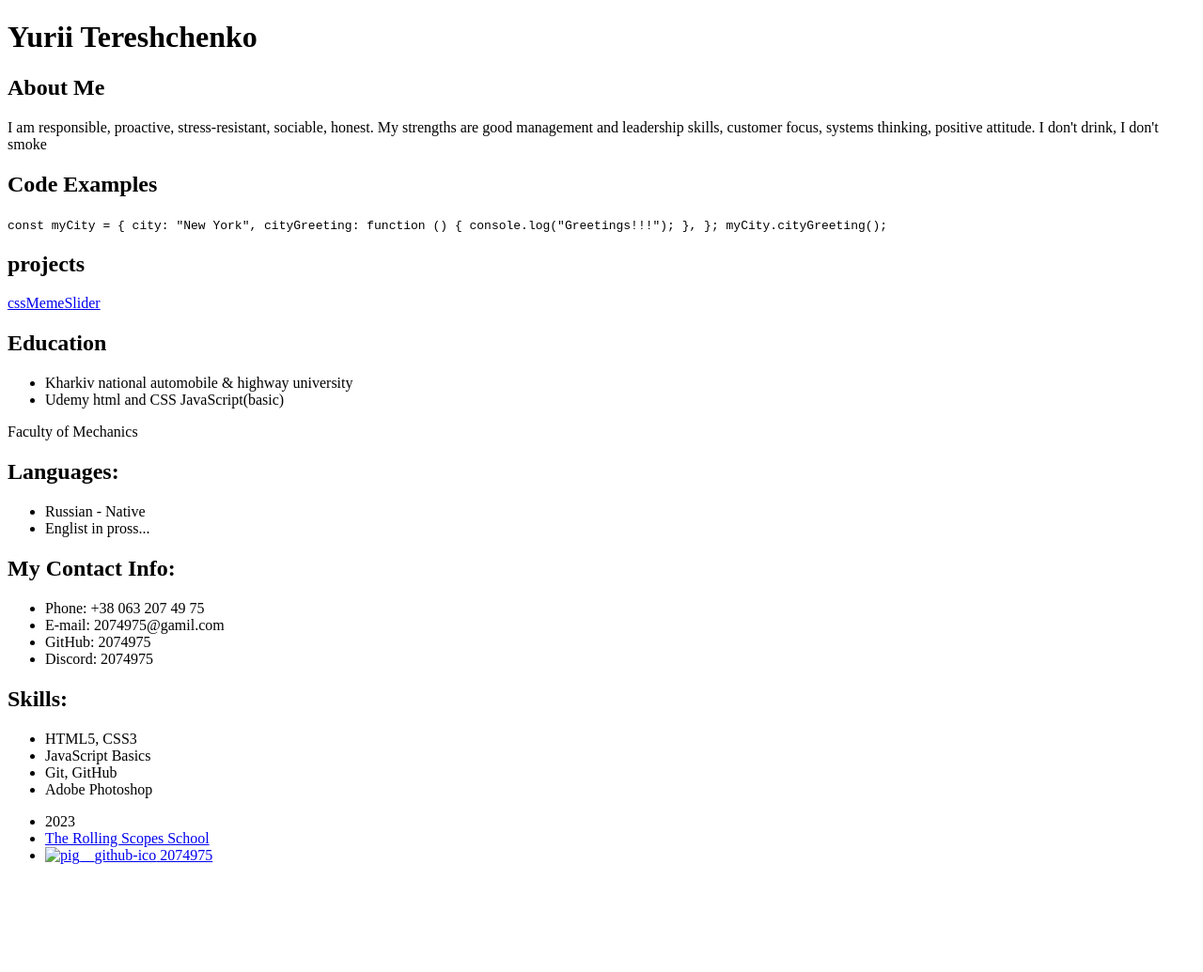
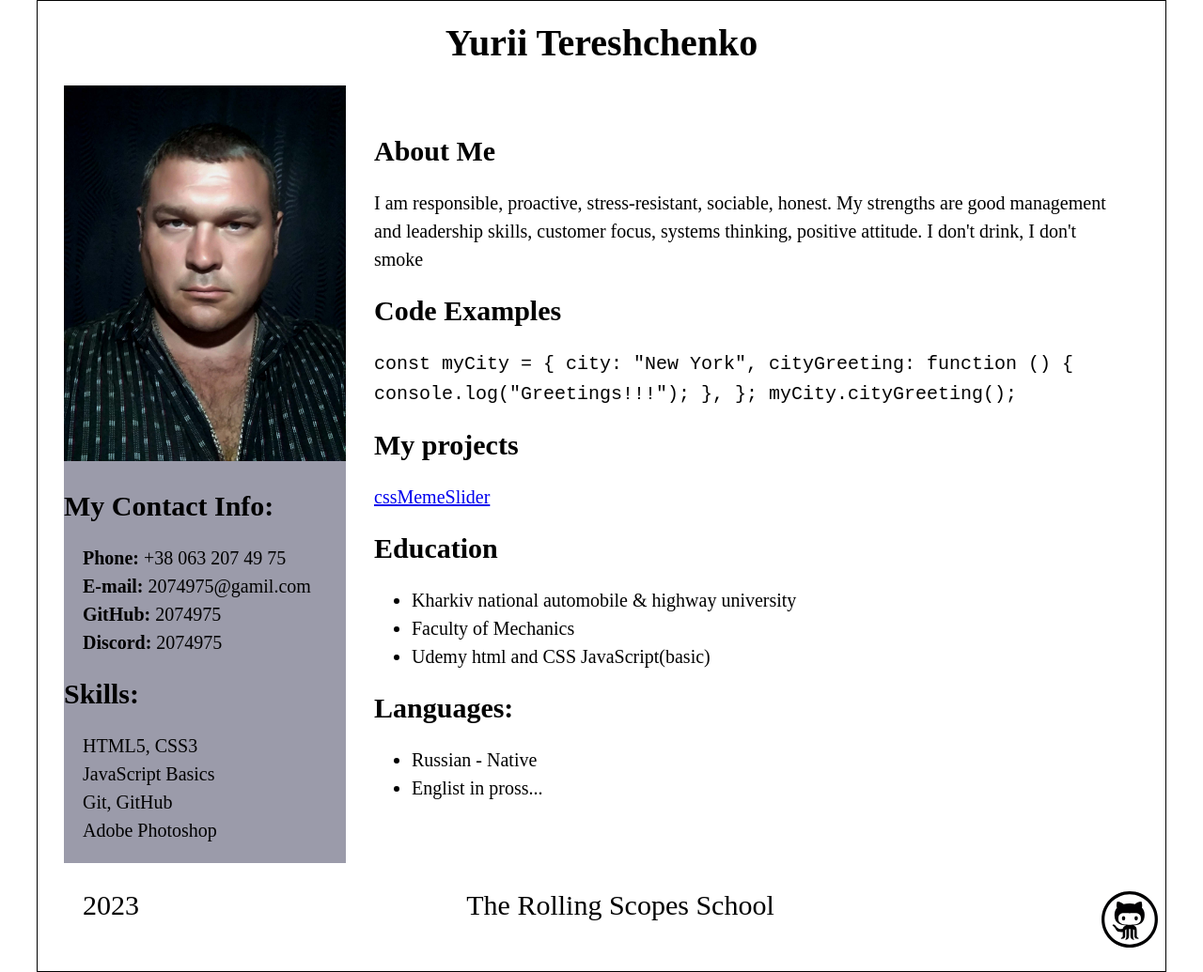
Before and after one commit to 2074975/rsschool-cv, a plain HTML site: page index.html in a window 1280 px wide. Shown: the whole page at 94% size. Before the commit the page ends 936 px from the top, so only its background shows below. Drawn offline with Linux system fonts and the light colour scheme.

Commit message:
feat: add styles

```diff
--- a/index.html
+++ b/index.html
@@ -7,30 +7,55 @@
     <link rel="stylesheet" href="style.css" />
   </head>
   <body>
-    <main>
-      <header>
+    <header class="header">
       <h1>Yurii Tereshchenko</h1>
     </header>
 
+    <main>
+      <div class="wrapper">
+        <div class="left">
+          <img src="img/1.jpg" width="300" height="400" alt="Yurii Tereshchenko"/>
+          <h2>My Contact Info:</h2>
+          <ul class="contact">
+            <li><span>Phone:</span> +38 063 207 49 75</li>
+            <li><span>E-mail:</span> 2074975@gamil.com</li>
+            <li><span>GitHub:</span> 2074975</li>
+            <li><span>Discord:</span> 2074975</li>
+          </ul>
+          <h2>Skills:</h2>
+          <ul class="skills">
+            <li>HTML5, CSS3</li>
+            <li>JavaScript Basics</li>
+            <li>Git, GitHub</li>
+            <li>Adobe Photoshop</li>
+          </ul>
+        </div>
+        <div class="right">
           <section>
             <h1>About Me</h1>
             <p>
-          I am responsible, proactive, stress-resistant, sociable, honest. My
-          strengths are good management and leadership skills, customer focus,
-          systems thinking, positive attitude. I don't drink, I don't smoke
+              I am responsible, proactive, stress-resistant, sociable, honest.
+              My strengths are good management and leadership skills, customer
+              focus, systems thinking, positive attitude. I don't drink, I don't
+              smoke
             </p>
           </section>
 
           <section>
             <h2>Code Examples</h2>
             <code>
-          const myCity = { city: "New York", cityGreeting: function () {
-          console.log("Greetings!!!"); }, }; myCity.cityGreeting();</code
-        >
+                const myCity = {
+                city: "New York",
+                cityGreeting: function () {
+                  console.log("Greetings!!!");
+                  },
+                };
+              myCity.cityGreeting();
+            </code>
           </section>
 
           <section>
-        <h2>projects</h2>
+            <h2>My projects</h2>
             <a href="https://2074975.github.io/cssMemeSlider/index.html"
               >cssMemeSlider</a
             >
@@ -40,9 +65,10 @@
             <h2>Education</h2>
             <ul>
               <li>Kharkiv national automobile & highway university</li>
+              <li class="faculty">Faculty of Mechanics</li>
               <li>Udemy html and CSS JavaScript(basic)</li>
             </ul>
-        Faculty of Mechanics
+
           </section>
           <section>
             <h2>Languages:</h2>
@@ -51,36 +77,23 @@
               <li>Englist in pross...</li>
             </ul>
           </section>
+        </div>
+      </div>
     </main>
-    <aside>
-      <h2>My Contact Info:</h2>
-      <ul>
-        <li>Phone: +38 063 207 49 75</li>
-        <li>E-mail: 2074975@gamil.com</li>
-        <li>GitHub: 2074975</li>
-        <li>Discord: 2074975</li>
-      </ul>
-      <h2>Skills:</h2>
-      <ul>
-        <li>HTML5, CSS3</li>
-        <li>JavaScript Basics</li>
-        <li>Git, GitHub</li>
-        <li>Adobe Photoshop</li>
-      </ul>
-    </aside>
+
     <footer>
-      <div class="footer__wrapper-bottom">
-        <ul class="footer__bottom-list">
-          <li class="footer__bottom-item">2023</li>
-          <li class="footer__bottom-item">
-            <a class="bottom-item-school" href="https://rs.school/js-stage0/"
+      <div class="footer__wrapper">
+        <ul class="footer__list">
+          <li class="footer__item">2023</li>
+          <li class="footer__item">
+            <a class="item-school" href="https://rs.school/js/"
               >The Rolling Scopes School</a
             >
           </li>
-          <li class="footer__bottom-item">
+          <li class="footer__item">
             <a href="https://github.com/2074975" class="link__github">
-              <img src="./img/svg/icons8-github.svg" alt="pig__github-ico" />
-              2074975
+              <img src="./img/logo_github.svg" width="60" height="60" alt="Yurii Tereshchenko" />
+
             </a>
           </li>
         </ul>
--- a/style.css
+++ b/style.css
@@ -0,0 +1,58 @@
+html {
+  display: block;
+  max-width: 1200px;
+  margin: 0 auto;
+  background: #ffffff;
+  border: 1px solid #000;
+  scroll-behavior: smooth;
+  font-size: 20px;
+  line-height: 30px;
+  font-weight: 400;
+}
+.header {
+  max-width: 100%;
+}
+.header h1 {
+  margin: 30px auto;
+  text-align: center;
+}
+.wrapper {
+  display: flex;
+  margin: 30px 20px;
+}
+
+.left {
+  background-color: #9b9baa;
+}
+.skills li,
+.contact li {
+  margin-left: -20px;
+  /* text-decoration: none; */
+  list-style: none;
+}
+.contact li span {
+  font-weight: bold;
+}
+
+.right {
+  margin: 20px;
+  padding: 10px;
+}
+
+.footer__list{
+  display: flex;
+  justify-content: space-between;
+}
+.footer__item{
+  text-decoration: none;
+  list-style: none;
+  font-size: 30px;
+}
+.item-school{
+  text-decoration: none;
+  color: #000;
+}
+.item-school:hover,
+.link__github:hover{
+  color: rgb(17, 0, 252);
+}
```
Also changed, not shown: img/1.jpg (added), img/logo_github.svg (added). Lines whose indentation alone changed are shown as unchanged.
